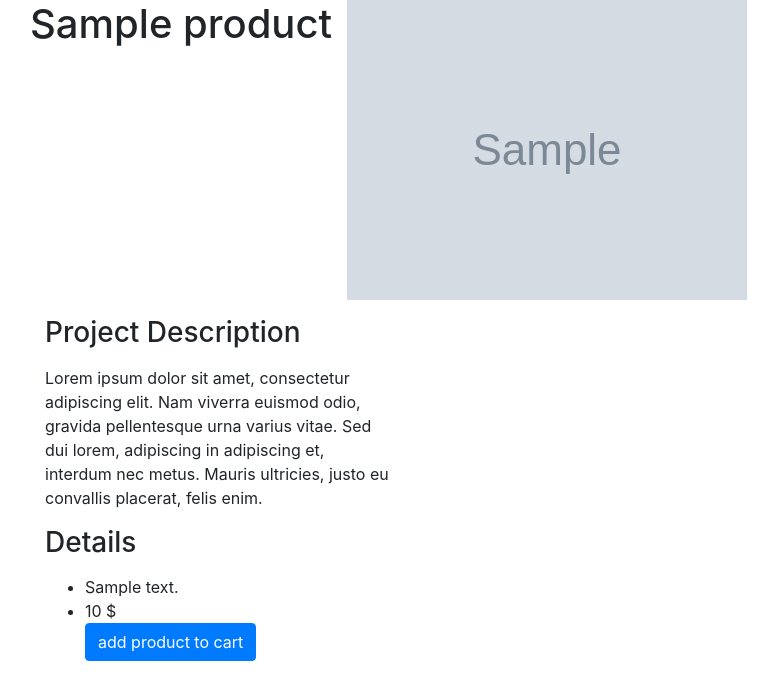
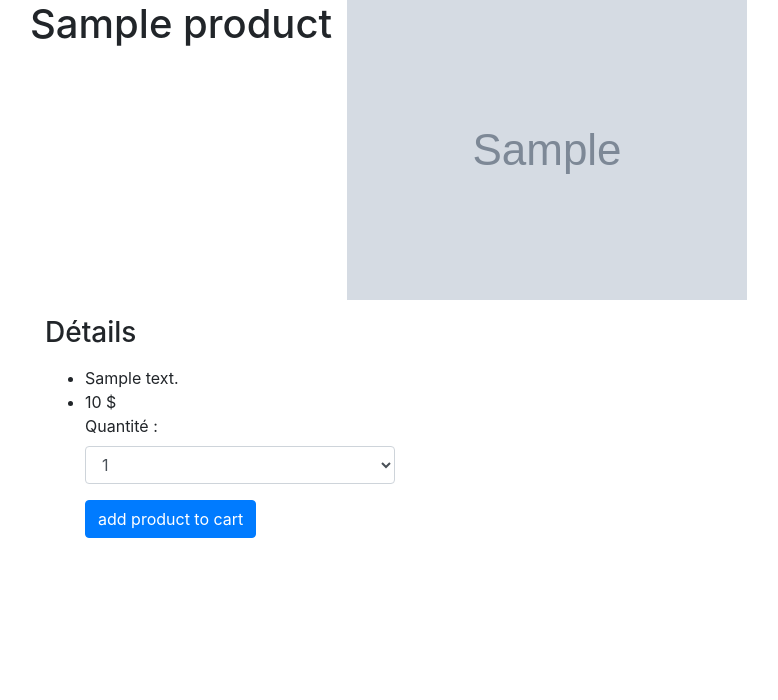
Before and after one commit to NasreddineAnani/eShop, a Flask app: template templates/product.html in a window 1280 px wide. Shown: the part 56-756 px from the top of the page, without its empty margins (40-818 px from the left). Run offline with Flask 2, Linux system fonts and the light colour scheme; the visitor is signed in with stand-in values (Sample User, id 1); the template is opened without the code that fills it: most values are stand-ins (such as "Sample title", 1, 10 or a date in 2020); grey boxes marked "Sample" are stand-in pictures; some libraries are stand-ins or nearby versions.

Commit message:
Quantité

```diff
--- a/app.py
+++ b/app.py
@@ -130,7 +130,7 @@ def category(category):
 @checkLoginForAccess
 def product(id, category):
     if request.method == 'POST':
-        boolAddedToCart = addToCart(session['idUser'], id)
+        boolAddedToCart = addToCart(session['idUser'], id, request.form['quantity'])
         if (boolAddedToCart):
             flash('Produit ajouter à votre panier', category='info')
             return redirect('/products/category/' + str(category) + '/' + str(id) + '/')
--- a/templates/cart.html
+++ b/templates/cart.html
@@ -32,6 +32,7 @@
 					  <h3>{{product.name}}</h3>
 					  <p>{{product.description}}</p>
 	            	<h2>{{product.prix}} $</h2>
+						<h3>Quantité : </h3> <h3>{{product.qty}}</h3>
 						<form method="post" action="">
 							<button type="submit" name="idProduct" value="{{product.idProduct}}" class="btn btn-primary my-2 my-sm-0 navbarButton">Remove from cart </button>
 					  </form>
--- a/templates/product.html
+++ b/templates/product.html
@@ -19,14 +19,22 @@
 				  <img class="img-fluid productImage" src="{{product.image}}" alt="">
 				</div>
 				<div class="col-md-4">
-				  <h3 class="my-3">Project Description</h3>
-				  <p>Lorem ipsum dolor sit amet, consectetur adipiscing elit. Nam viverra euismod odio, gravida pellentesque urna varius vitae. Sed dui lorem, adipiscing in adipiscing et, interdum nec metus. Mauris ultricies, justo eu convallis placerat, felis enim.</p>
-				  <h3 class="my-3">Details</h3>
+				  <h3 class="my-3">Détails</h3>
 				  <ul>
 					<li>{{product.description}}</li>
 					<li>{{product.prix}} $</li>
 					  {% if session.session_on %}
 						<form method="post" action="">
+							<div class="form-group">
+								<label for="exampleFormControlSelect1">Quantité :</label>
+								<select name="quantity" class="form-control" id="exampleFormControlSelect1">
+								  <option value="1">1</option>
+								  <option value="2">2</option>
+								  <option value="3">3</option>
+								  <option value="4">4</option>
+								  <option value="5">5</option>
+								</select>
+							  </div>
 							<button type="submit" class="btn btn-primary my-2 my-sm-0 navbarButton"> add product to cart </button>
 						</form>
 					  {% endif %}
--- a/templates/products.html
+++ b/templates/products.html
@@ -53,7 +53,7 @@
 				    <h2>{{product.name}}</h2>
 	            	<h3>{{product.prix}} $</h3>
 	            	<p>{{product.description}} </p>
-	            	<p><a class="btn btn-secondary" href="{{product.idProduct}}" role="button">Buy</a></p>
+	            	<p><a class="btn btn-secondary" href="{{product.idProduct}}" role="button">Voir produit</a></p>
 				  </div>
 				</div>
 			{% endfor %}
```
Also changed, not shown: data.py (+4 -4 lines).
